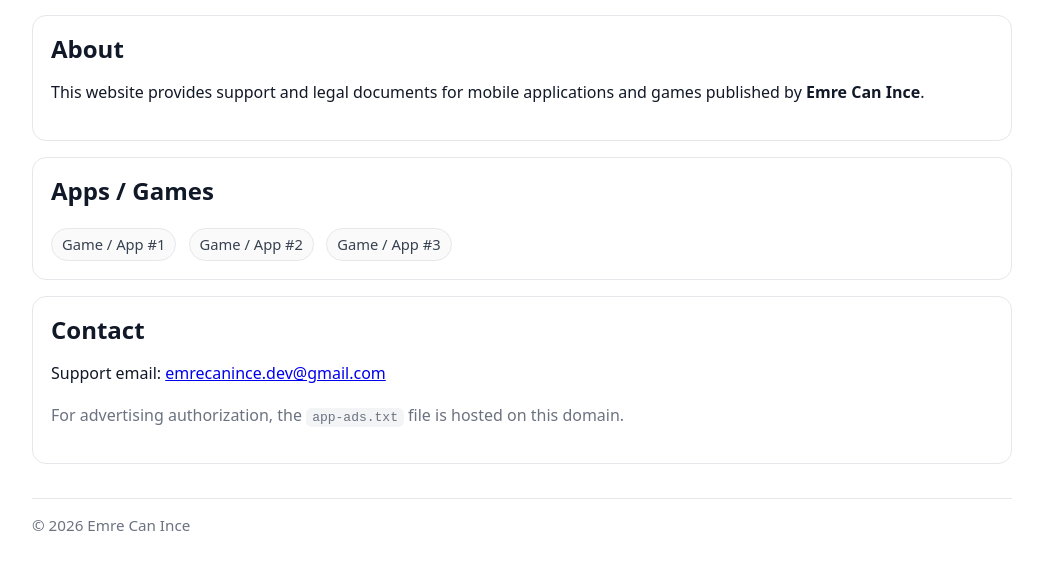
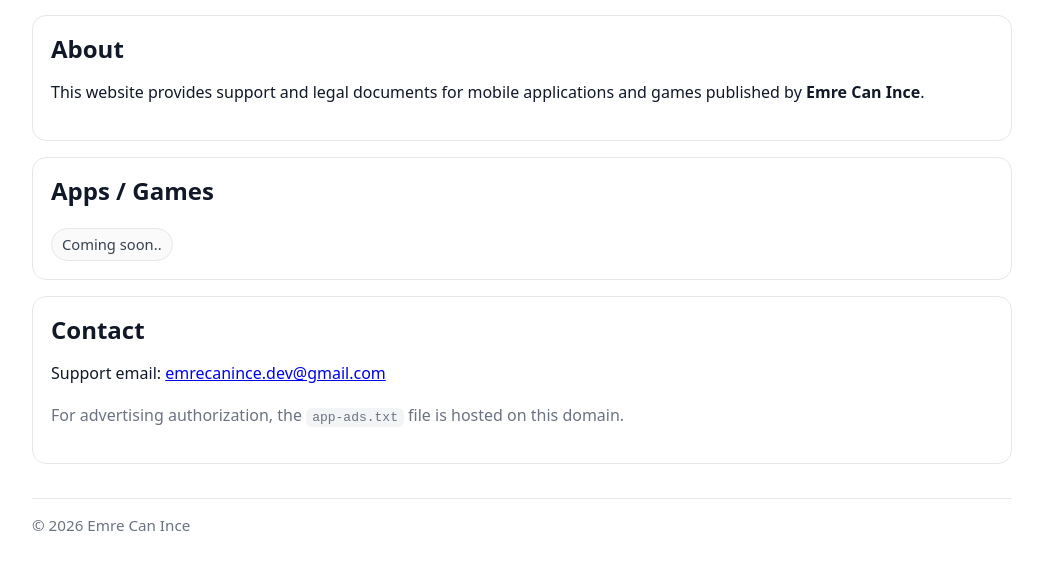
Before and after one commit to emrecanince-dev/emrecanince-dev.github.io, a plain HTML site: page index.html in a window 1280 px wide. Shown: the part 113-682 px from the top of the page, without its empty margins (118-1161 px from the left). Drawn offline with Linux system fonts and the light colour scheme.

Commit message:
Update index.html

```diff
--- a/index.html
+++ b/index.html
@@ -87,9 +87,7 @@
     <h2>Apps / Games</h2>
     <p class="muted"></p>
     <div>
-      <span class="pill">Game / App #1</span>
-      <span class="pill">Game / App #2</span>
-      <span class="pill">Game / App #3</span>
+      <span class="pill">Coming soon..</span>
     </div>
   </div>
 
```
